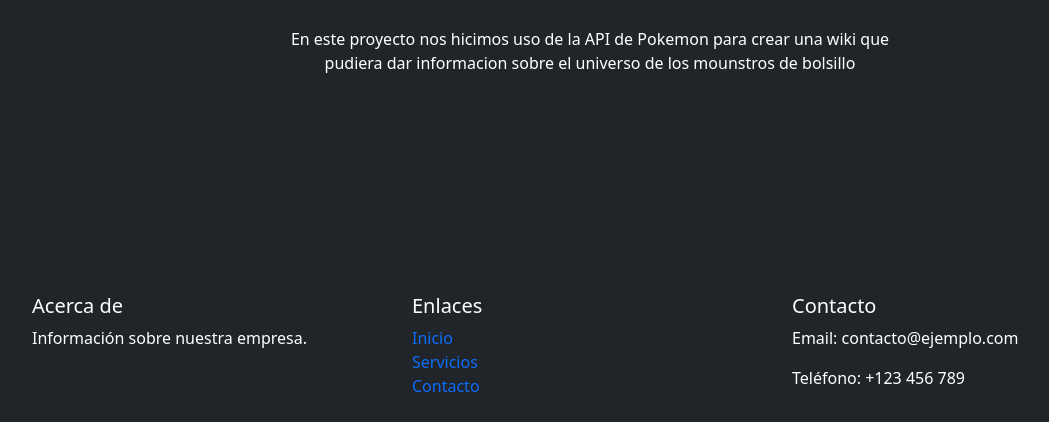
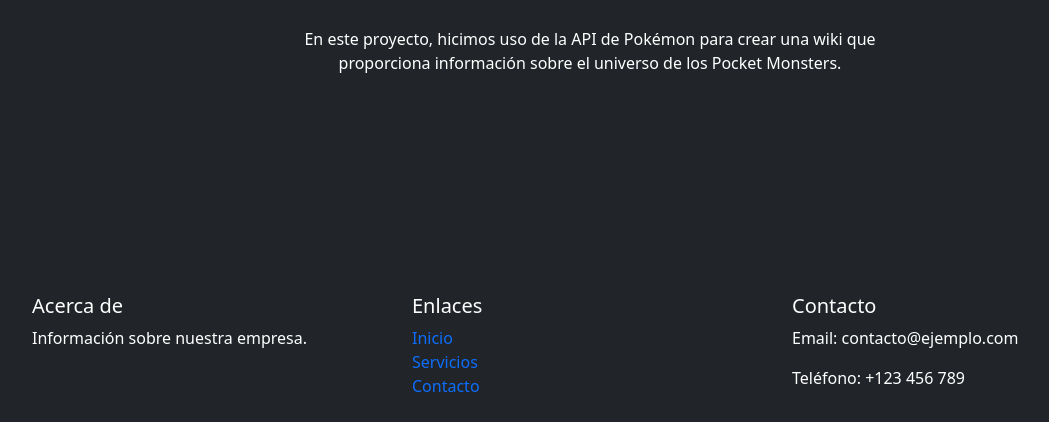
Before and after one commit to Diego-Ulpin12/ProyectoFinal_2024, a PHP site: page / in a window 1280 px wide. Shown: the part 562-984 px from the top of the page, without its empty margins (50-1099 px from the left). Run offline with PHP 8.4, Linux system fonts and the light colour scheme.

Commit message:
Update index.php

```diff
--- a/index.php
+++ b/index.php
@@ -93,10 +93,9 @@
           </div>
 
             <div class="row text-center mt-5">
-                <p> En este proyecto nos
-                    hicimos uso de la API de Pokemon
-                    para crear una wiki que pudiera dar informacion sobre
-                    el universo de los mounstros de bolsillo
+                <p> En este proyecto, hicimos uso de la API de Pokémon
+                    para crear una wiki que proporciona información sobre el universo de los
+                    Pocket Monsters.
                 </p>
             </div>
 
```
